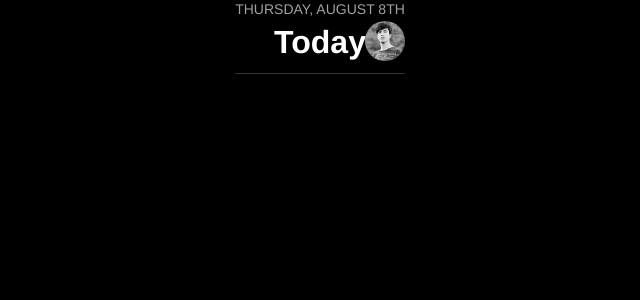
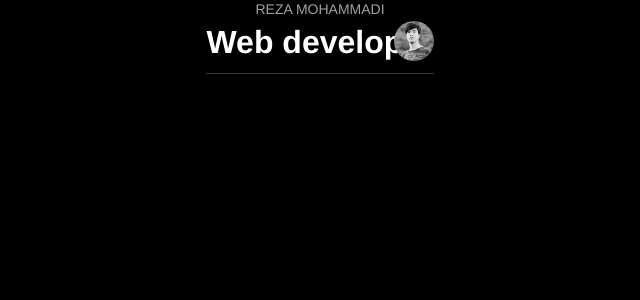
Before and after one commit to rezamohdev/my_portfolio, a React (Create React App) app: page / in a window 1280 px wide. Shown: the top 300 px of the page, without its empty margins (320-960 px from the left). Built offline with nearby package versions, Linux system fonts and the light colour scheme.

Commit message:
update: complete list component

```diff
--- a/src/components/Header/Header.js
+++ b/src/components/Header/Header.js
@@ -3,8 +3,8 @@ import Avatar  from "../../images/AVatarImg.jpeg";
 
 export const Header = () => (
     <header>
-        <span className="date">Thursday, August 8th</span>
-        <h1>Today</h1>
+        <span className="date">Reza Mohammadi</span>
+        <h1>Web developer</h1>
         <div className="avatar">
             <img src={Avatar} alt="avatar" width={50}/>
         </div>
--- a/src/components/List/List.js
+++ b/src/components/List/List.js
@@ -9,14 +9,27 @@ function Card({id, title, category, theme}) {
             <div className="card-content-container">
                 <motion.div className="card-content" layoutId={`card-container-${id}`}>
                     <motion.div className="card-image-container" layoutId={`card-image-container-${id}`}>
-                        <img className="card-image" src={`images/${id}.jpg`} alt="card image" />
+                        <img className="card-image" src={`images/${id}.jpg`} alt="card image"/>
+                    </motion.div>
+                    <motion.div className="title-container" layoutId={`title-container-${id}`}>
+                        <span className="category">{category}</span>
+                        <h2>{title}</h2>
                     </motion.div>
                 </motion.div>
             </div>
-
+    <Link to={id} className="card-open-link"/>
         </li>
     )
 }
 
-function List() {
+export function List({selectedId}) {
+    return (
+        <ul className="card-list">
+            {
+                items.map((card) => {
+                    <Card key={card.id} {...card} isSelected={selectedId === card.id} />
+                })
+            }
+        </ul>
+    )
 }
```
